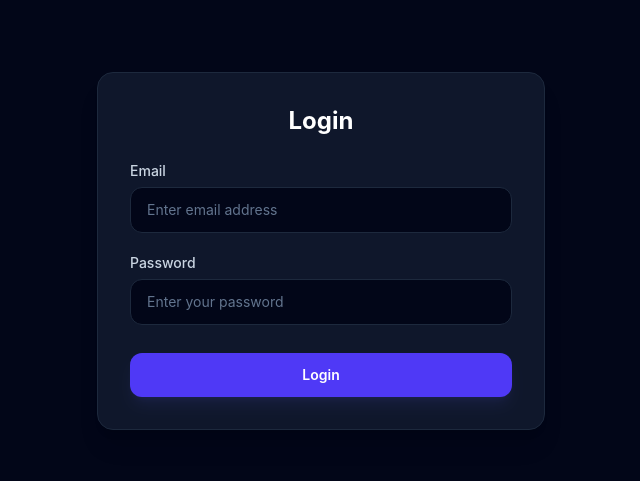
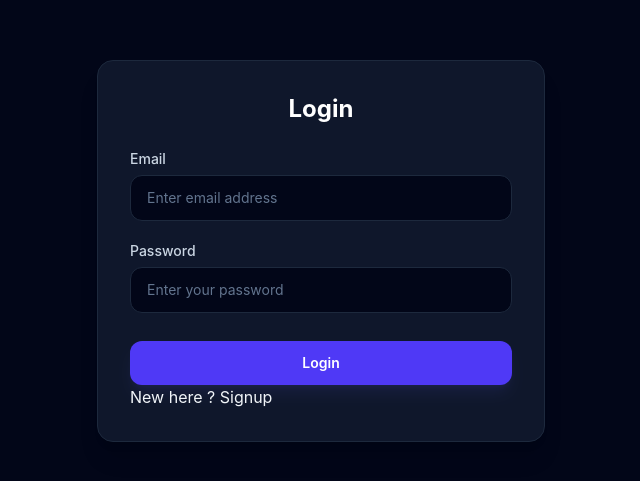
Before and after one commit to Rohit0265/genai-interview-project, a React (Vite) app in the folder frontend/: page /login in a window 1280 px wide. Shown: the part 149-630 px from the top of the page, without its empty margins (319-959 px from the left). Built offline with nearby package versions, Linux system fonts and the light colour scheme.

Commit message:
login ui

```diff
--- a/frontend/src/features/auth/pages/Login.jsx
+++ b/frontend/src/features/auth/pages/Login.jsx
@@ -1,4 +1,5 @@
 import React from 'react'
+import { Link } from 'react-router';
 
 const Login = () => {
 
@@ -37,6 +38,7 @@
             Login
           </button>
         </form>
+                <p>New here ?  <Link to="/register">Signup</Link> </p>
       </div>
     </main>
   )
```
